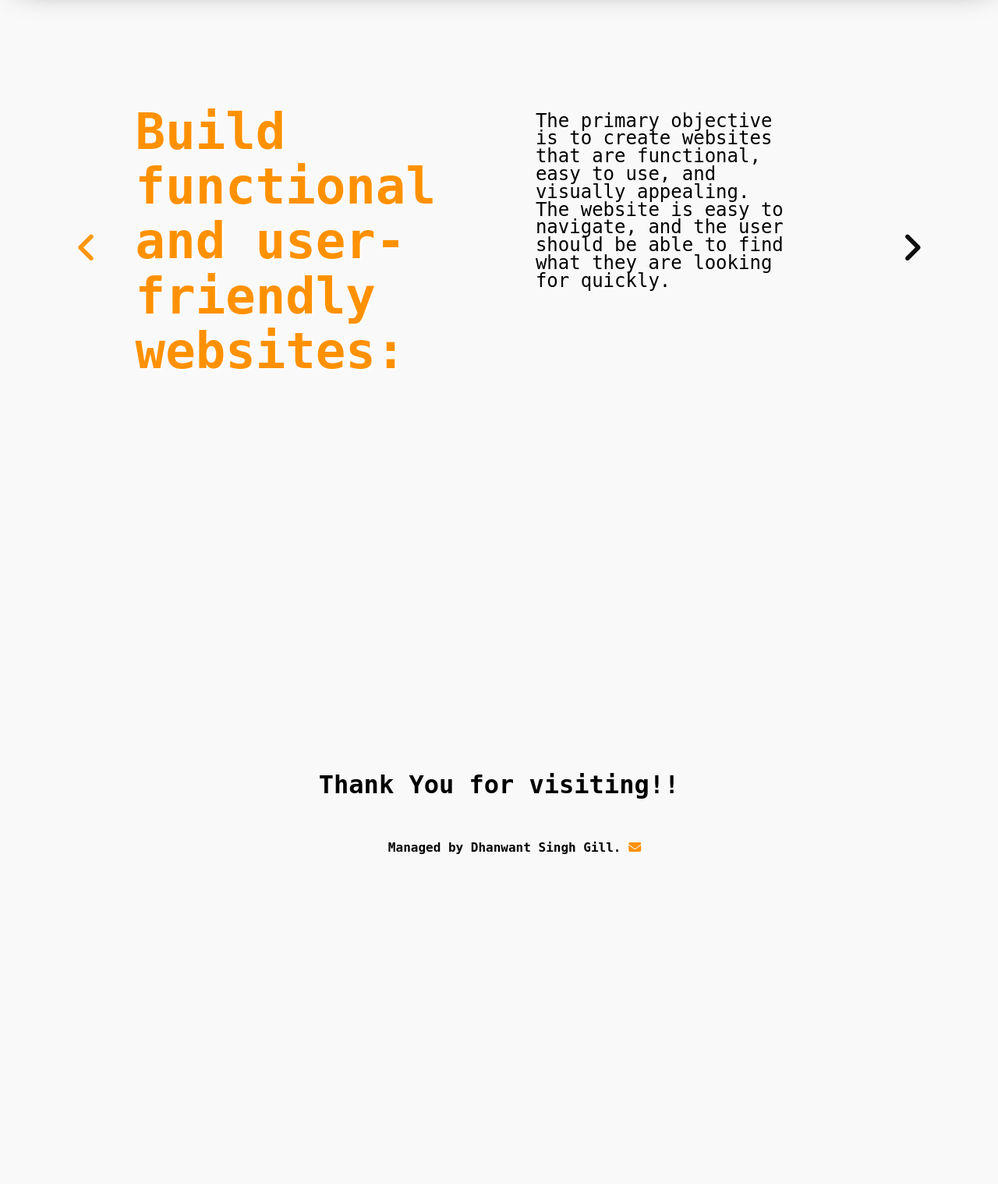
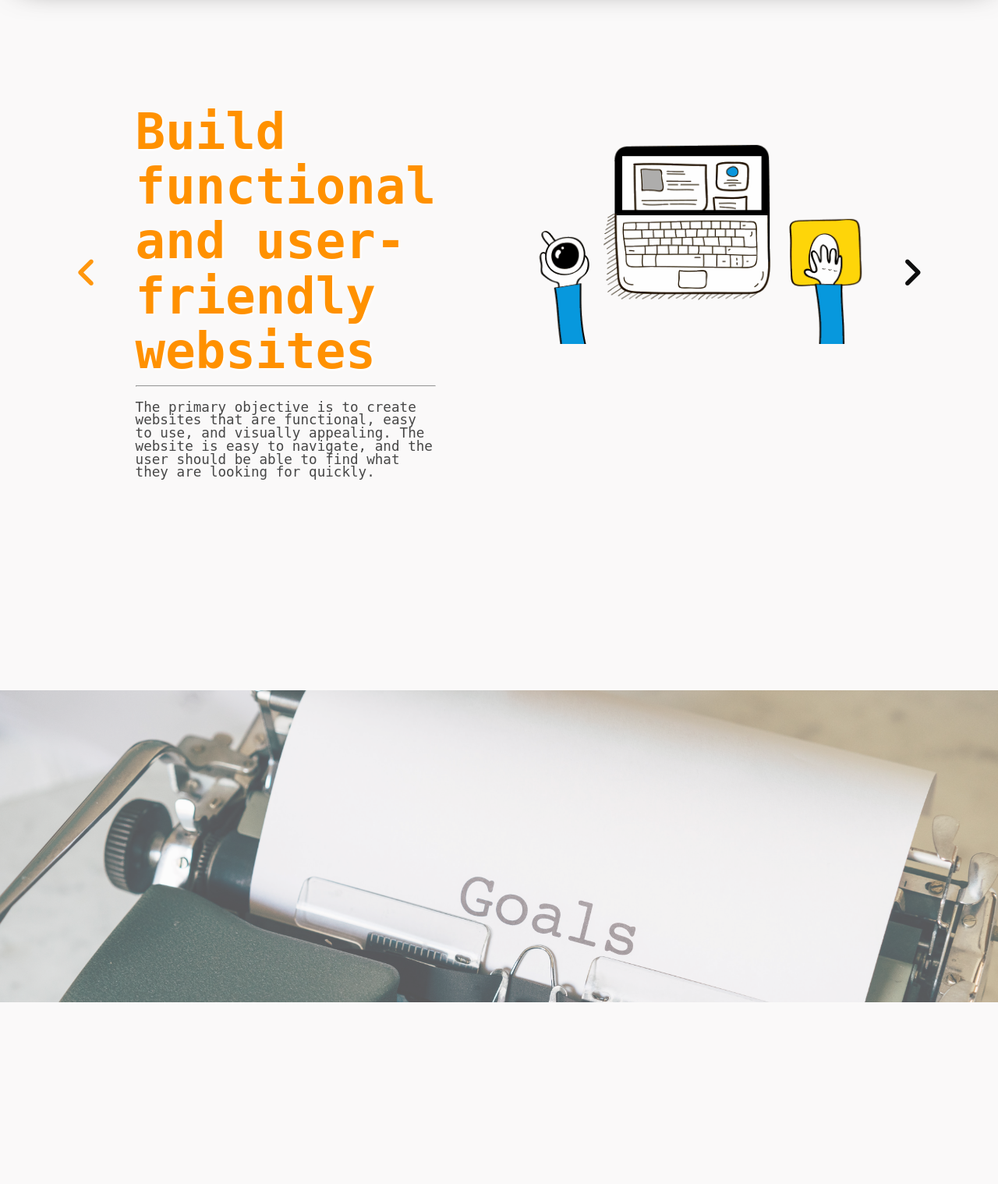
Before and after one commit to dhanigill/dhanigill.github.io, a PHP site: page /goals.html in a window 1280 px wide. Shown: the part 94-1612 px from the top of the page at 78% size. Before the commit the page ends 1189 px from the top, so only its background shows below. Run offline with PHP 8.4, Linux system fonts and the light colour scheme.

Commit message:
Add files via upload

```diff
--- a/goals.css
+++ b/goals.css
@@ -8,7 +8,7 @@
     justify-content: space-between;
     overflow: hidden;
     gap: 100px;
-    min-height: 30em;
+    min-height: 35em;
     padding: 7% 0;
 }
 
@@ -19,7 +19,7 @@
     filter: blur(2px);
     padding: 10px 20px;
     min-height: 21em;
-    width: 50%;
+    max-width: 75%;
     position: absolute;
     left: 12%;
     line-height: 1.3em;
@@ -27,21 +27,33 @@
     text-align: left;
     display: flex;
     flex-direction: row;
-    gap: 20%;
+    gap: 10%;
+
 }
 
 .sliderItem:hover {
     scale: 1.1;
     transition: ease-in-out 0.5s;
 }
-.slider p{
-    font-size: 1.5em;
-    color: rgb(0, 0, 0);
+
+.sliderImg {
+    max-width: 50%;
+    height: fit-content;
+}
+
+.last {
+    max-width: 40%;
+}
+
+.slider p {
+    font-size: 1.1em;
+    color: rgb(71, 71, 71);
     line-height: .95em;
     margin: 0;
     padding-top: 10px;
-    min-width: 50%;
+    text-align: left;
 }
+
 .sliderHead {
     color: rgb(255, 145, 0);
     font-weight: 900;
@@ -57,7 +69,7 @@
 
 .btnL {
     z-index: 2;
-    border:none;
+    border: none;
     background: none;
     text-align: center;
     text-decoration: none;
@@ -71,7 +83,7 @@
 
 .btnR {
     z-index: 2;
-    border:none;
+    border: none;
     background: none;
     text-align: center;
     text-decoration: none;
@@ -82,16 +94,25 @@
     top: 40%;
     scale: 1.5;
 }
-.btnR:hover{
+
+.btnR:hover {
     transform: translateX(5px);
     transition: ease-in-out 0.5s;
 }
-.btnL:hover
- {
+
+.btnL:hover {
     transform: translateX(-5px);
     transition: ease-in-out 0.5s;
 }
 
+.goalsParallax {
+    background-image: url(Goal.jpg);
+    background-repeat: no-repeat;
+    background-attachment: fixed;
+    height: 400px;
+    background-size: cover;
+    opacity: 0.65;
+}
 
 @media screen and (max-width: 900px) {
     .slider {
@@ -99,15 +120,35 @@
     }
 
     .sliderItem {
-        width: 50%;
+        width: 60%;
         left: 17.5%;
         flex-direction: column;
         gap: 50px;
+        min-height: fit-content;
     }
+
     .sliderHead {
         font-size: 2em;
     }
-    .sliderItem p{
+
+    .sliderItem p {
         font-size: 1em;
     }
+
+    .goalsParallax {
+        display: none;
+    }
+
+    .sliderItem hr {
+        height: 0.01px;
+        width: 100%;
+        border-top: 1px solid rgb(109, 109, 109);
+        border-left: none;
+        border-right: none;
+        border-bottom: none;
+    }
+    .sliderImg{
+        max-width: 100%;
+
+    }
 }
--- a/goals.html
+++ b/goals.html
@@ -31,25 +31,59 @@
 
     </div>
     <div class="slider">
-        <button class="btnL" type="button"><i class="fa-solid fa-angle-left fa-beat-fade fa-2xl" style="color:#ff9100;"></i></button>
-        <div class="sliderItem vis "><div class="sliderHead">Build functional and user-friendly websites:</div><p>The primary objective is to create websites
-            that are functional, easy to use, and visually appealing. The website is easy to navigate, and the
-            user should be able to find what they are looking for quickly.</p> </div>
-        <div class="sliderItem"><div class="sliderHead">Optimize websites for performance:</div><p>Making sure that the website
-            loads quickly, and is
-            optimized for search engine optimization (SEO) and accessibility.</p></div>
-        <div class="sliderItem"><div class="sliderHead">Ensure cross-browser compatibility:</div><p>To test the website on
-            different browsers and
-            devices to ensure that it is compatible with all devices and platforms.</p></div>
-        <div class="sliderItem"><div class="sliderHead">Develop responsive design:</div><p>Creating websites that are responsive to
-            different screen
-            sizes and devices, ensuring that the website looks good and functions properly on mobile phones, tablets,
-            and desktop computers.</p></div>
-        <div class="sliderItem"><div class="sliderHead">Keep up with technological advancements:</div><p>Staying up to date with
-            new web technologies,
-            tools, and trends to ensure that the website is modern and competitive.</p></div>
-        <button class="btnR" type="button"><i class="fa-solid fa-angle-right fa-beat-fade fa-2xl" style="color:#000000;"></i></button>
+        <button class="btnL" type="button"><i class="fa-solid fa-angle-left fa-beat-fade fa-2xl"
+                style="color:#ff9100;"></i></button>
+        <div class="sliderItem vis ">
+            <div class="sliderLeft">
+                <div class="sliderHead">Build functional and user-friendly websites</div>
+                <hr>
+                <p>The primary objective is to create websites
+                    that are functional, easy to use, and visually appealing. The website is easy to navigate, and the
+                    user should be able to find what they are looking for quickly.</p>
+            </div><img class="sliderImg" src="6M8G.gif">
+        </div>
+        <div class="sliderItem">
+            <div class="sliderLeft">
+                <div class="sliderHead">Optimize websites for performance</div>
+                <hr>
+                <p>Making sure that the website
+                    loads quickly, and is
+                    optimized for search engine optimization (SEO) and accessibility.</p>
+            </div><img class="sliderImg" src="Q7i2.gif">
+        </div>
+        <div class="sliderItem">
+            <div class="sliderLeft">
+                <div class="sliderHead">Ensure cross-browser compatibility</div>
+                <hr>
+                <p>To test the website on
+                    different browsers and
+                    devices to ensure that it is compatible with all devices and platforms.</p>
+            </div><img class="sliderImg" src="cross.gif" >
+        </div>
+        <div class="sliderItem">
+            <div class="sliderLeft">
+                <div class="sliderHead">Develop responsive design</div>
+                <hr>
+                <p>Creating websites that are responsive to
+                    different screen
+                    sizes and devices, ensuring that the website looks good and functions properly on mobile phones,
+                    tablets,
+                    and desktop computers.</p>
+            </div><img class="sliderImg" src="responsive.gif">
+        </div>
+        <div class="sliderItem">
+            <div class="sliderLeft">
+                <div class="sliderHead">Keep up with technological advancements</div>
+                <hr>
+                <p>Staying up to date with
+                    new web technologies,
+                    tools, and trends to ensure that the website is modern and competitive.</p>
+            </div><img class="sliderImg last" style="border: 0px solid transparent;border-radius: 50%;"src="adv.gif">
+        </div>
+        <button class="btnR" type="button"><i class="fa-solid fa-angle-right fa-beat-fade fa-2xl"
+                style="color:#000000;"></i></button>
     </div>
+    <div class="goalsParallax"></div>
     <div class="Footer">
         <h1>Thank You for visiting!!</h1>
         <ul>
```
Also changed, not shown: 6M8G.gif (added), Goal.jpg (added), Q7i2.gif (added), adv.gif (added), cross.gif (added), 1 other file.
